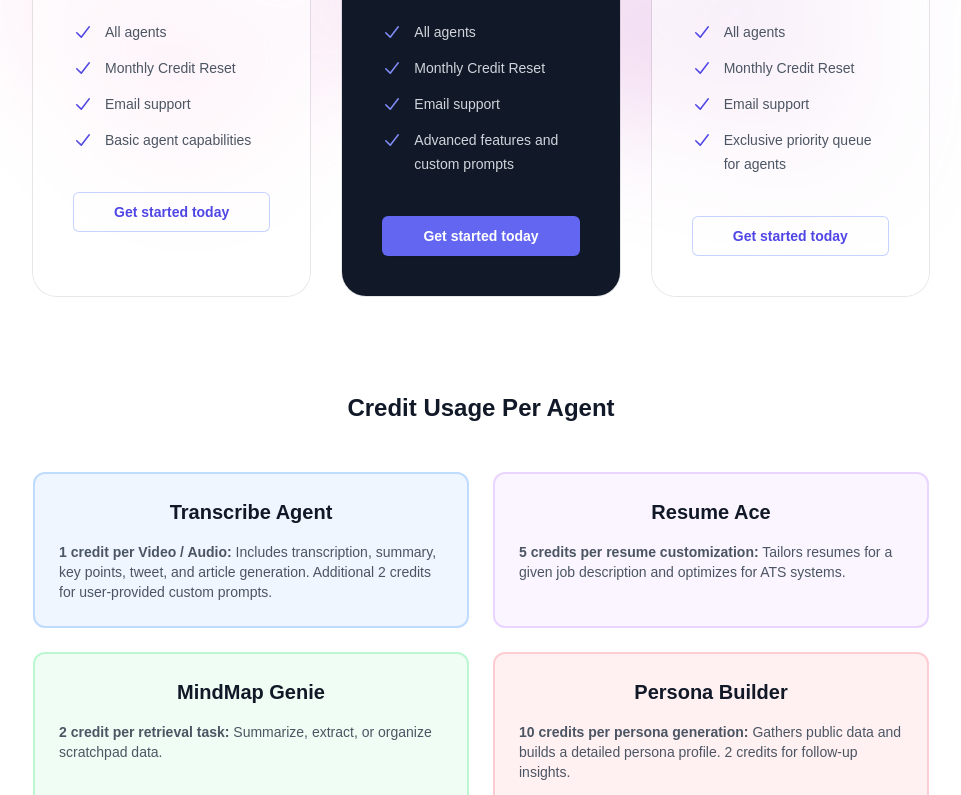
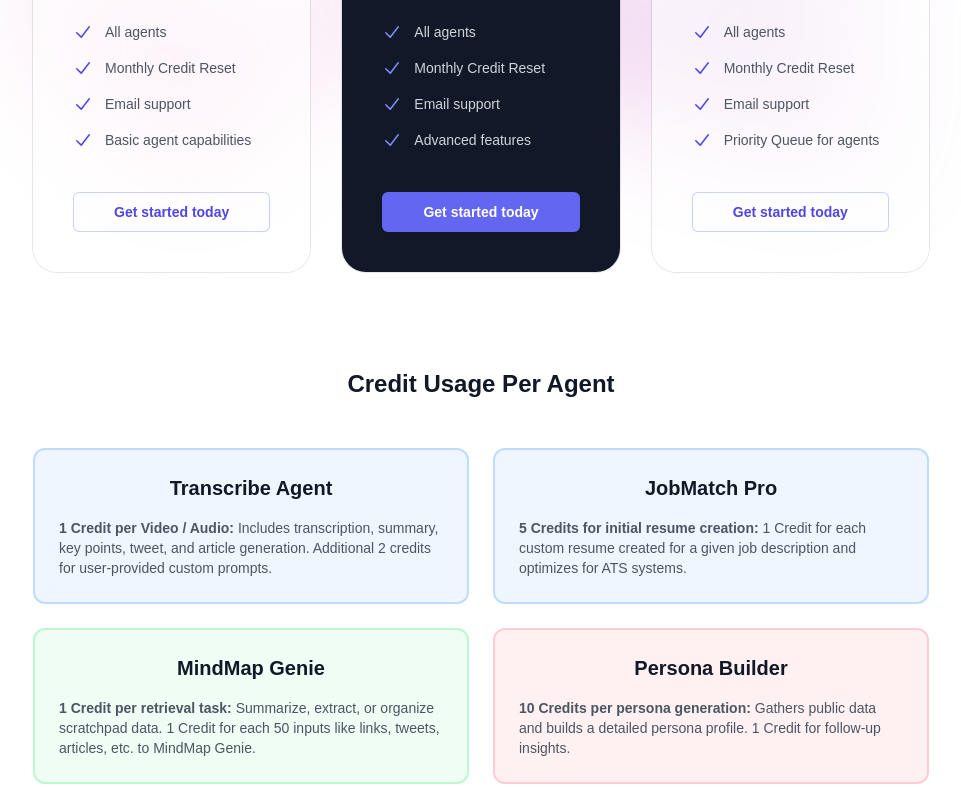
Before and after one commit to ChandraKasturi/newagent, a Next.js app: page / in a window 1280 px wide. Shown: the part 1160-1955 px from the top of the page, without its empty margins (159-1120 px from the left). Built offline with nearby package versions, Linux system fonts and the light colour scheme.

Commit message:
Updated Site Content

```diff
--- a/app/components/Pricing.js
+++ b/app/components/Pricing.js
@@ -118,7 +118,7 @@ const Pricing = () => {
         "All agents",
         "Monthly Credit Reset",
         "Email support",
-        "Advanced features and custom prompts"
+        "Advanced features"
       ],
       isPopular: true
     },
@@ -130,7 +130,7 @@ const Pricing = () => {
         "All agents",
         "Monthly Credit Reset",
         "Email support",
-        "Exclusive priority queue for agents"
+        "Priority Queue for agents"
       ]
     }
   ]
@@ -138,19 +138,19 @@ const Pricing = () => {
   const agentPricing = [
     {
       name: "Transcribe Agent",
-      credits: "1 credit per Video / Audio: Includes transcription, summary, key points, tweet, and article generation. Additional 2 credits for user-provided custom prompts."
+      credits: "1 Credit per Video / Audio: Includes transcription, summary, key points, tweet, and article generation. Additional 2 credits for user-provided custom prompts."
     },
     {
-      name: "Resume Ace",
-      credits: "5 credits per resume customization: Tailors resumes for a given job description and optimizes for ATS systems."
+      name: "JobMatch Pro",
+      credits: "5 Credits for initial resume creation: 1 Credit for each custom resume created for a given job description and optimizes for ATS systems."
     },
     {
       name: "MindMap Genie",
-      credits: "2 credit per retrieval task: Summarize, extract, or organize scratchpad data."
+      credits: "1 Credit per retrieval task: Summarize, extract, or organize scratchpad data. 1 Credit for each 50 inputs like links, tweets, articles, etc. to MindMap Genie."
     },
     {
       name: "Persona Builder",
-      credits: "10 credits per persona generation: Gathers public data and builds a detailed persona profile. 2 credits for follow-up insights."
+      credits: "10 Credits per persona generation: Gathers public data and builds a detailed persona profile. 1 Credit for follow-up insights."
     }
   ]
 
```
